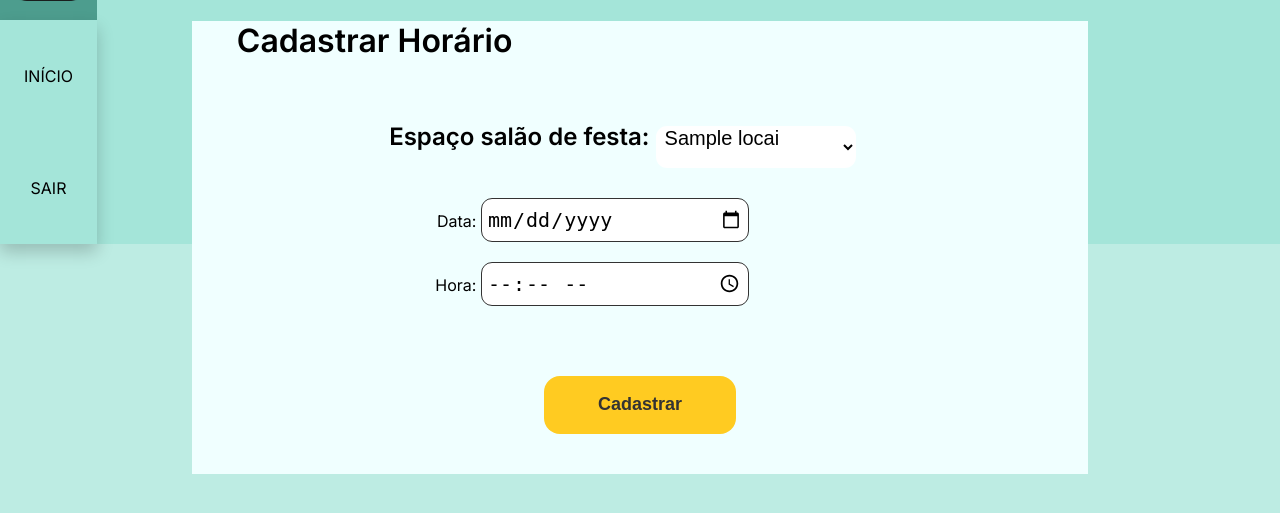
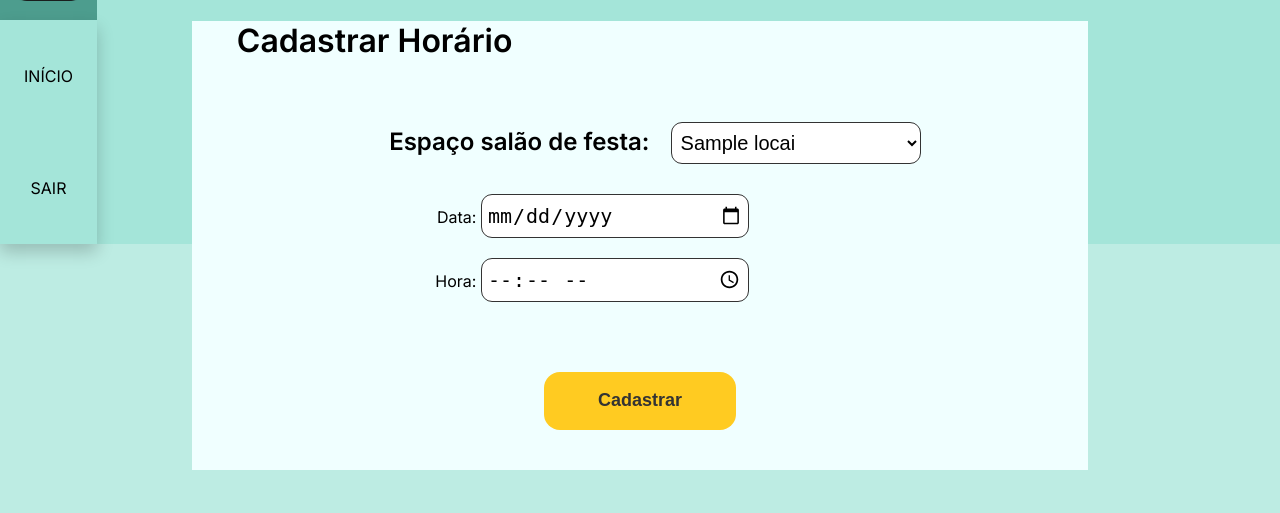
Before and after one commit to Luuh03/natureza-viva, a PHP site: page /pages/register_time.php in a window 1280 px wide. Shown: the part 92-605 px from the top of the page. Run offline with PHP 8.4, Linux system fonts and the light colour scheme; the visitor is signed in with stand-in values (Sample User, id 1); tables that the repository leaves empty hold one stand-in row (values such as "Sample post").

Commit message:
Ajuste estilização campo espaço register_time.php

```diff
--- a/styles/style_register_local.css
+++ b/styles/style_register_local.css
@@ -176,7 +176,6 @@ h3 {
     border-radius: 11px;
     border: 1px solid #333;
     font-size: 20px;
-    align-items: flex-start;
     margin: 10px 0px;
 }
 
--- a/styles/style_register_time.css
+++ b/styles/style_register_time.css
@@ -171,19 +171,21 @@ form input {
     border-radius: 11px;
     border: 1px solid #333;
     font-size: 20px;
-    align-items: flex-start;
+    justify-content: center;
     margin: 10px 0px;
 }
 
 form select {
-    width: 200px;
+    width: 250px;
     height: 42px;
     padding: 0px 5px;
     background: #FFFFFF;
     border-radius: 11px;
     border: 5px #333;
+    border: 1px solid #333;
     font-size: 20px;
-    align-items: flex-start;
+    justify-content: center;
+    margin-left: 15px;
 }
 
 form {
```
